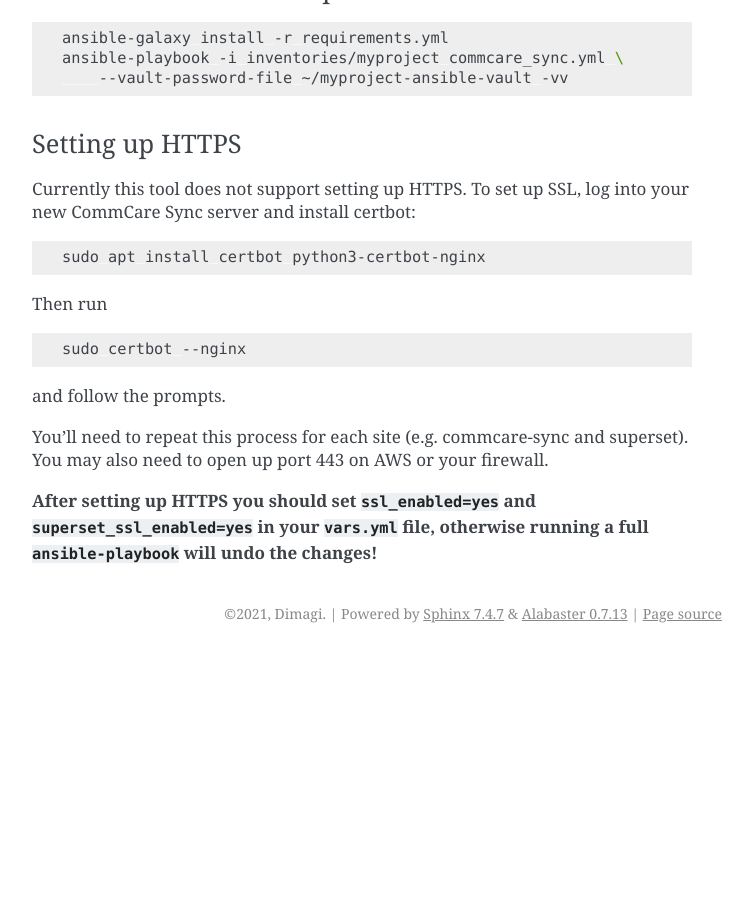
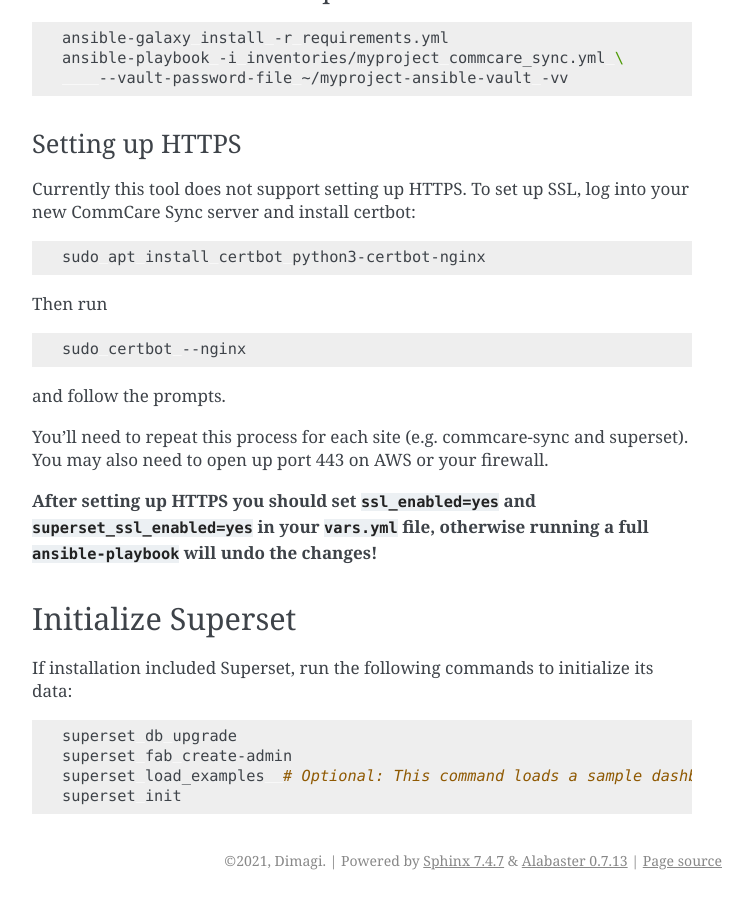
Before and after one commit to dimagi/commcare-sync-ansible, a Sphinx documentation site: the page built from docs/production.md, in a window 1280 px wide and 900 px high, scrolled down 4229 px. Shown: the whole window, without its empty margins (388-1141 px from the left). Built offline with Sphinx 7.4.7, drawn with Linux system fonts in a browser that asks for light colours; before the commit the page ends 4882 px from its top, so only the background shows below that.

Commit message:
Move Superset init to install instructions

````diff
--- a/docs/production.md
+++ b/docs/production.md
@@ -235,3 +235,17 @@
 **After setting up HTTPS you should set `ssl_enabled=yes` and
 `superset_ssl_enabled=yes` in your `vars.yml` file, otherwise running a
 full `ansible-playbook` will undo the changes!**
+
+
+Initialize Superset
+-------------------
+
+If installation included Superset, run the following commands to
+initialize its data:
+
+```shell
+superset db upgrade
+superset fab create-admin
+superset load_examples  # Optional: This command loads a sample dashboard
+superset init
+```
````
Also changed, not shown: docs/system-administration.md (+0 -13 lines).
